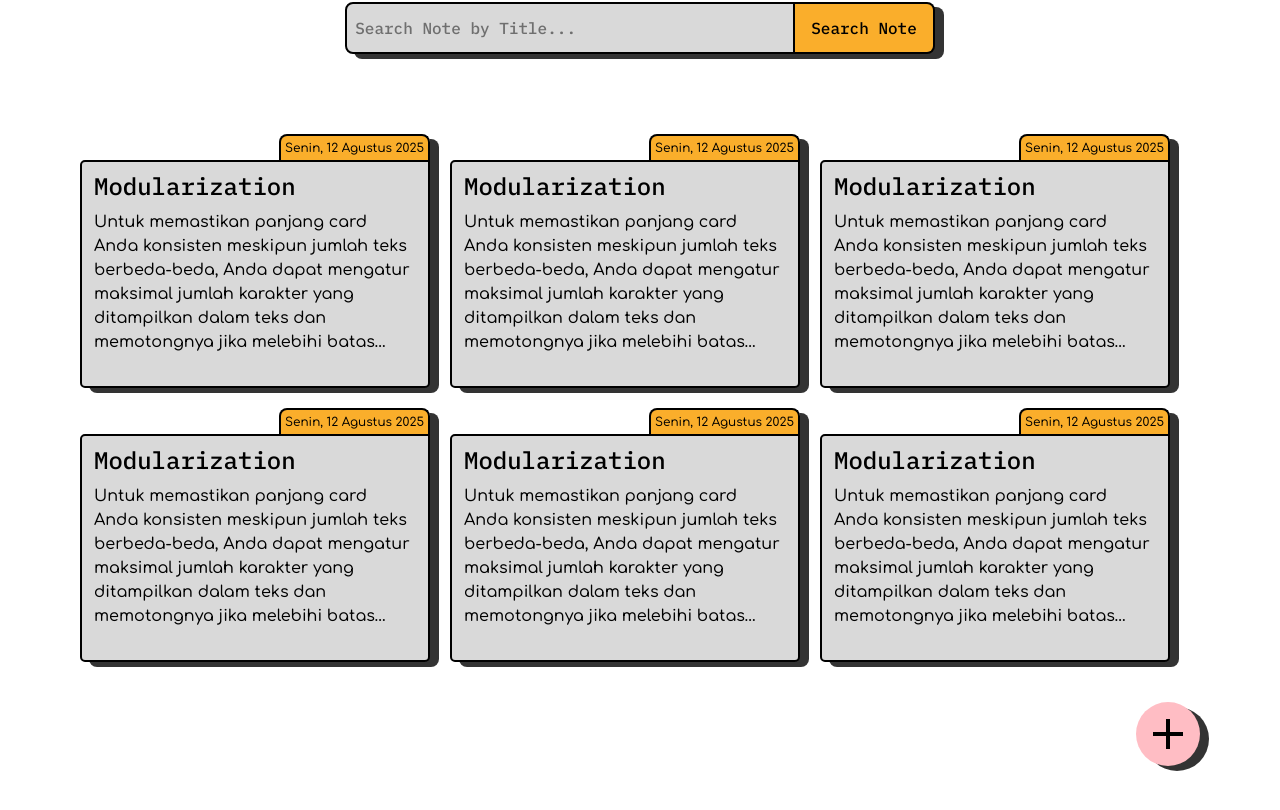
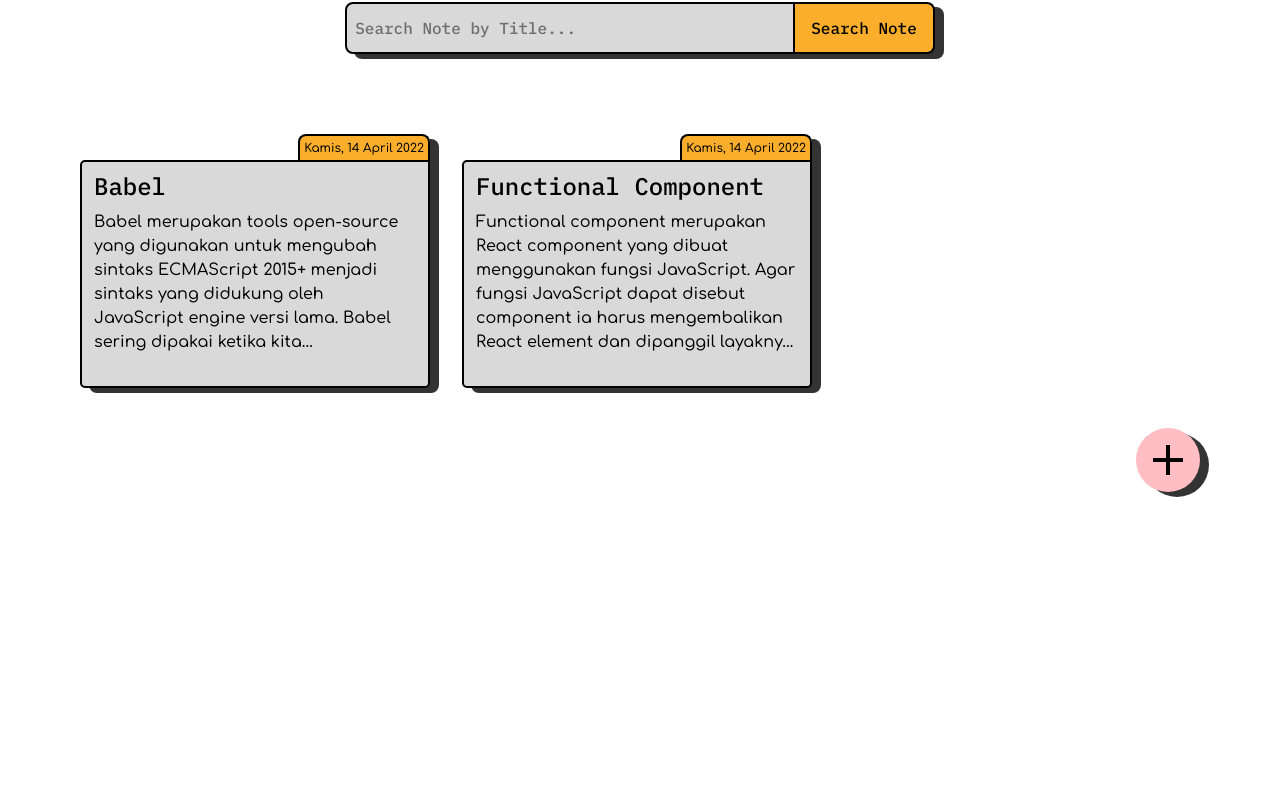
Before and after one commit to NaufalAssyafiqF/reactmid-appnote-submis1, a React (Vite) app: page /archive in a window 1280 px wide. Shown: the part 598-1408 px from the top of the page. After the commit the page ends 1170 px from the top, so only its background shows below. Built offline with nearby package versions, Linux system fonts and the light colour scheme.

Commit message:
add mapping cardnotes and handlersearch

```diff
--- a/src/components/CardNote.jsx
+++ b/src/components/CardNote.jsx
@@ -1,12 +1,14 @@
 import React from "react";
 import { Link, useLocation } from "react-router-dom";
+import { showFormattedDate } from "../utils";
 
-const CardNote = () => {
+const CardNote = ({note}) => {
   const { pathname } = useLocation();
+  const textDate = showFormattedDate(note.createdAt);
   return (
     <Link
       to={"/view/112"}
-      className="max-w-[350px] h-fit flex flex-col items-end shadow-[9px_5px_0px_0px_rgba(0,_0,_0,_0.8)] rounded-lg"
+      className="max-w-[350px] h-fit flex flex-col items-end shadow-[9px_5px_0px_0px_rgba(0,_0,_0,_0.8)] rounded-lg hover:scale-105 transition duration-300"
     >
       <div
         className={`flex items-center justify-end  rounded-t-lg border-x-2 border-t-2 border-black  w-fit p-1 ${
@@ -14,7 +16,7 @@ const CardNote = () => {
         } `}
       >
         <p className="text-black font-comfortaa font-medium text-xs">
-          Senin, 12 Agustus 2025
+          {textDate}
         </p>
       </div>
       <div
@@ -22,13 +24,10 @@ const CardNote = () => {
         style={{ borderRadius: "5px 0 5px 5px" }}
       >
         <h1 className="text-black font-ibmPlexMono font-medium text-2xl mb-2">
-          Modularization
+          {note.title}
         </h1>
         <p className="w-full h-full text-black font-comfortaa font-medium text-base overflow-hidden line-clamp-6 text-ellipsis">
-          Untuk memastikan panjang card Anda konsisten meskipun jumlah teks
-          berbeda-beda, Anda dapat mengatur maksimal jumlah karakter yang
-          ditampilkan dalam teks dan memotongnya jika melebihi batas tersebut.
-          Hal ini dapat dicapai dengan menggunakan CSS atau JavaScript.
+          {note.body}
         </p>
 
       </div>
--- a/src/components/SearchBar.jsx
+++ b/src/components/SearchBar.jsx
@@ -1,17 +1,21 @@
 import React from "react";
 import { useLocation } from "react-router-dom";
 
-const SearchBar = () => {
-    const {pathname} = useLocation();
+const SearchBar = ({ setKeyword }) => {
+  const { pathname } = useLocation();
+
   return (
     <div className="flex items-center justify-center mb-20 w-[600px] mx-auto ">
       <input
         type="text"
         className=" bg-[#D9D9D9] py-3 px-2 rounded-l-lg w-[75%] border-2 border-black shadow-[9px_5px_0px_0px_rgba(0,_0,_0,_0.8)] me-0 focus:outline-none placeholder:text-[#6F6F6F] placeholder:font-ibmPlexMono placeholder:font-medium placeholder:text-base text-base font-ibmPlexMono font-medium"
         placeholder="Search Note by Title..."
+        onChange={(e) => setKeyword(e.target.value)}
       />
       <div
-        className={` px-4 py-3 rounded-r-lg border-y-2 border-r-2 border-black shadow-[9px_5px_0px_0px_rgba(0,_0,_0,_0.8)] me-0 ${pathname === "/" ? "bg-[#8BD3DD]": "bg-[#FAAE2B]"} `}
+        className={` px-4 py-3 rounded-r-lg border-y-2 border-r-2 border-black shadow-[9px_5px_0px_0px_rgba(0,_0,_0,_0.8)] me-0 ${
+          pathname === "/" ? "bg-[#8BD3DD]" : "bg-[#FAAE2B]"
+        } `}
       >
         <p className="text-black font-ibmPlexMono font-medium">Search Note</p>
       </div>
--- a/src/pages/ActiveNote.jsx
+++ b/src/pages/ActiveNote.jsx
@@ -1,20 +1,37 @@
-import React from "react";
+import React, { useEffect, useState } from "react";
 import SearchBar from "../components/SearchBar";
 import CardNote from "../components/CardNote";
 import AddButton from "../components/AddButton";
+import { getActiveNotes } from "../utils/local-data";
 
 const ActiveNote = () => {
+  const [activeNotes, setActiveNotes] = useState([]);
+  const [keyword, setKeyword] = useState("");
+  console.log(keyword);
+
+  useEffect(() => {
+    if (!keyword) {
+      setActiveNotes(getActiveNotes());
+    }
+
+    const searchNote = getActiveNotes().filter((note) => note.title.toLowerCase().includes(keyword.toLowerCase()));
+
+    setActiveNotes(searchNote);
+  }, [keyword]);
+
   return (
     <div className="mx-20 mb-20">
-      <SearchBar />
-      <div className="flex flex-wrap gap-x-5 gap-y-5">
-        <CardNote />
-        <CardNote />
-        <CardNote />
-        <CardNote />
-        <CardNote />
-        <CardNote />
+      <SearchBar setKeyword={setKeyword} />
+      <div className="flex flex-wrap gap-x-8 gap-y-8">
+        {activeNotes.map((note) => (
+          <CardNote key={note.id} note={note} />
+        ))}
       </div>
+      {activeNotes.length == 0 && (
+        <p className="text-center w-full font-ibmPlexMono font-medium">
+          No Note Found
+        </p>
+      )}
       <AddButton />
     </div>
   );
--- a/src/pages/ArchiveNote.jsx
+++ b/src/pages/ArchiveNote.jsx
@@ -1,23 +1,38 @@
-import React from 'react'
-import SearchBar from '../components/SearchBar';
-import CardNote from '../components/CardNote';
-import AddButton from '../components/AddButton';
+import React, { useEffect, useState } from "react";
+import SearchBar from "../components/SearchBar";
+import CardNote from "../components/CardNote";
+import AddButton from "../components/AddButton";
+import { getArchivedNotes } from "../utils/local-data";
 
 const ArchiveNote = () => {
+  const [activeNotes, setActiveNotes] = useState([]);
+  const [keyword, setKeyword] = useState("");
+  console.log(keyword);
+
+  useEffect(() => {
+    if (!keyword) {
+      setActiveNotes(getArchivedNotes());
+    }
+
+    const searchNote = getArchivedNotes().filter((note) =>
+      note.title.toLowerCase().includes(keyword.toLowerCase())
+    );
+
+    setActiveNotes(searchNote);
+  }, [keyword]);
+
   return (
     <div className="mx-20 mb-20">
-      <SearchBar />
-      <div className="flex flex-wrap gap-x-5 gap-y-5">
-        <CardNote />
-        <CardNote />
-        <CardNote />
-        <CardNote />
-        <CardNote />
-        <CardNote />
+      <SearchBar setKeyword={setKeyword} />
+      <div className="flex flex-wrap gap-x-8 gap-y-8">
+        {activeNotes.map((note) => (
+          <CardNote key={note.id} note={note} />
+        ))}
+        {activeNotes.length == 0 && <p className="text-center w-full font-ibmPlexMono font-medium">No Note Found</p>}
       </div>
       <AddButton />
     </div>
   );
-}
+};
 
-export default ArchiveNote
+export default ArchiveNote;
--- a/src/utils/local-data.js
+++ b/src/utils/local-data.js
@@ -4,14 +4,14 @@ let notes = [
     title: 'Babel',
     body: 'Babel merupakan tools open-source yang digunakan untuk mengubah sintaks ECMAScript 2015+ menjadi sintaks yang didukung oleh JavaScript engine versi lama. Babel sering dipakai ketika kita menggunakan sintaks terbaru termasuk sintaks JSX.',
     createdAt: '2022-04-14T04:27:34.572Z',
-    archived: false,
+    archived: true,
   },
   {
     id: 'notes-2',
     title: 'Functional Component',
     body: 'Functional component merupakan React component yang dibuat menggunakan fungsi JavaScript. Agar fungsi JavaScript dapat disebut component ia harus mengembalikan React element dan dipanggil layaknya React component.',
     createdAt: '2022-04-14T04:27:34.572Z',
-    archived: false,
+    archived: true,
   },
   {
     id: 'notes-3',
```
